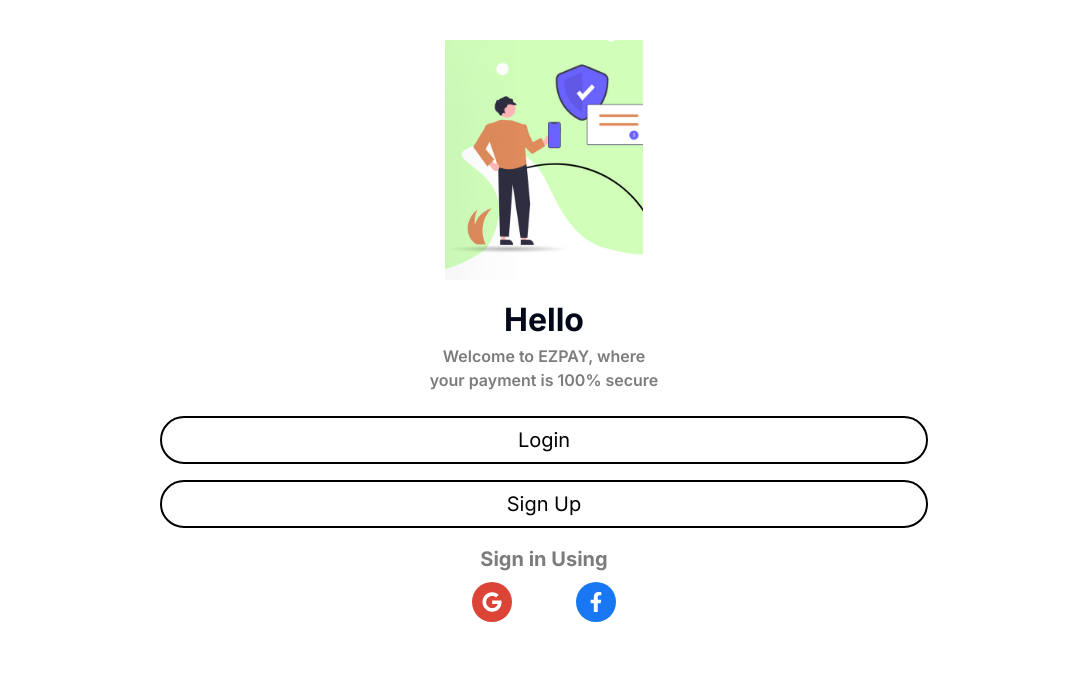
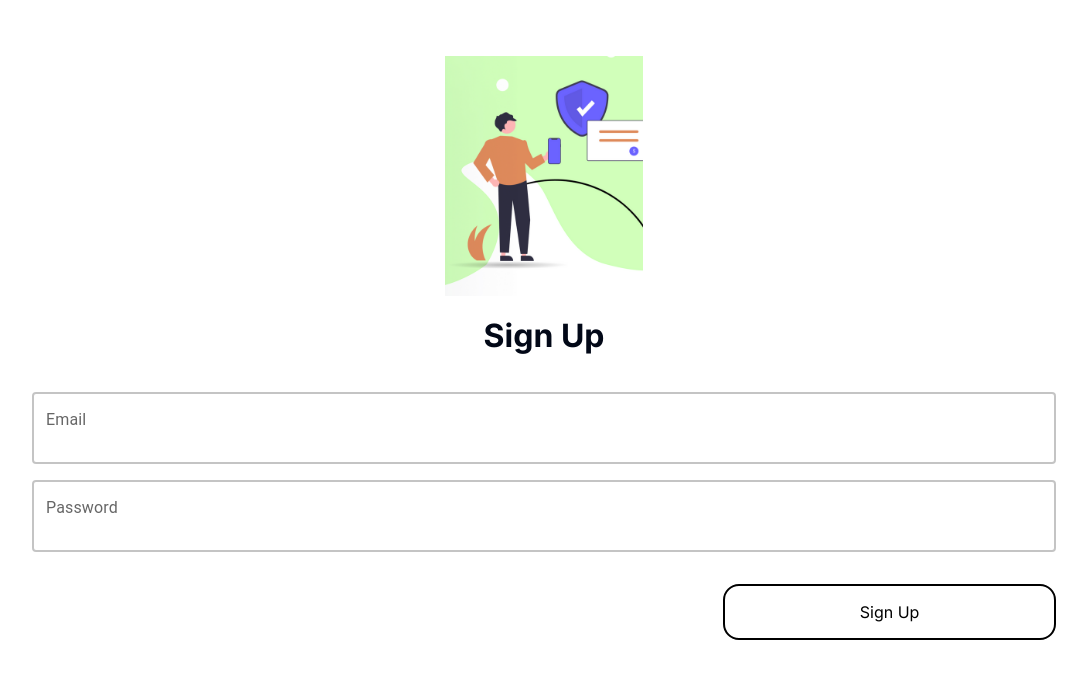
Before and after one commit to ez-pay/ez-pay, a Next.js app: page / in a window 1280 px wide. Shown: the top 678 px of the page, without its empty margins (96-1183 px from the left). Built offline with nearby package versions, Linux system fonts and the light colour scheme; no server answers.

Commit message:
ad authenthication

```diff
--- a/app/authpage/authpage.tsx
+++ b/app/authpage/authpage.tsx
@@ -7,6 +7,7 @@ import { useEffect } from "react";
 
 export default async function AuthPage() {
   const session = await auth();
+  console.log("session is ", session)
   if (session) {
     redirect("/home");
   }
--- a/app/layout.tsx
+++ b/app/layout.tsx
@@ -3,10 +3,10 @@ import type { Metadata } from "next";
 import { Inter, Single_Day } from "next/font/google";
 import Header from "@/components/header";
 import AuthPage from "./authpage/authpage";
-import LoginPage from "./loginpage/loginpage";
-
 import type { NextAuthConfig } from "next-auth";
 import { SupabaseAdapter } from "@auth/supabase-adapter";
+import LoginPage from "@/pages/loginpage";
+import SignUpPage from "@/pages/signuppage";
 
 import Google from "next-auth/providers/google";
 const config = {
@@ -90,8 +90,8 @@ export default function RootLayout({ children }: React.PropsWithChildren) {
           <main className="mx-auto w-full max-w-3xl flex-auto px-4 py-4 sm:px-6 md:py-6">
             {children}
           </main> */}
-          <AuthPage />
-          {/* <LoginPage /> */}
+          {/* <AuthPage /> */}
+          <SignUpPage />
         </div>
       </body>
     </html>
--- /dev/null
+++ b/pages/signuppage.tsx
@@ -0,0 +1,130 @@
+import Image from "next/image";
+import FormControl from "@mui/material/FormControl";
+import InputLabel from "@mui/material/InputLabel";
+import OutlinedInput from "@mui/material/OutlinedInput";
+
+export default function SignUpPage() {
+  return (
+    <div
+      style={{
+        display: "flex",
+        flexDirection: "column",
+        justifyContent: "flex-start",
+        alignItems: "center",
+        minHeight: "100vh",
+      }}
+    >
+      <div
+        style={{
+          height: "7vh",
+        }}
+      ></div>
+      <div
+        style={{
+          display: "flex",
+          justifyContent: "center",
+          alignItems: "start",
+        }}
+      >
+        <div
+          style={{
+            width: "50vw",
+            height: "30vh",
+            position: "relative",
+          }}
+        >
+          <Image
+            src="/welcomeimage.png"
+            alt="Next.js logo"
+            layout="fill"
+            objectFit="contain"
+            priority
+          />
+        </div>
+      </div>
+      <div style={{ height: "2vh" }}></div>
+      <div
+        style={{
+          display: "flex",
+          flexDirection: "row",
+          justifyContent: "center",
+          fontSize: "4vh",
+          fontWeight: "bold",
+          height: "6vh",
+        }}
+      >
+        Sign Up
+      </div>
+      <div style={{ height: "4vh" }}></div>
+      <FormControl>
+        <InputLabel htmlFor="component-outlined">Email</InputLabel>
+        <OutlinedInput
+          id="component-outlined"
+          defaultValue=""
+          label="Name"
+          sx={{
+            width: "80vw",
+            height: "9vh",
+            "& .MuiOutlinedInput-notchedOutline": {
+              borderWidth: "2px",
+            },
+          }}
+        />
+      </FormControl>
+      <div style={{ height: "2vh" }}></div>
+      <FormControl>
+        <InputLabel htmlFor="component-outlined">Password</InputLabel>
+        <OutlinedInput
+          id="component-outlined"
+          defaultValue=""
+          label="password"
+          type="password"
+          sx={{
+            width: "80vw",
+            height: "9vh",
+            "& .MuiOutlinedInput-notchedOutline": {
+              borderWidth: "2px",
+            },
+          }}
+        />
+      </FormControl>
+
+
+      <div style={{ height: "1vh" }}></div>
+      <div
+        style={{
+          height: "3vh",
+          display: "flex",
+          flexDirection: "row",
+          justifyContent: "start",
+          width: "100%",
+        }}
+      >
+        <div style={{ width: "10vw" }}></div>
+
+      </div>
+      <div
+        style={{
+          display: "flex",
+          flexDirection: "row",
+          width: "100%",
+          justifyContent: "end",
+        }}
+      >
+        <button
+          style={{
+            border: "2px solid black",
+            background: "white",
+            color: "black",
+            borderRadius: "2vh",
+            height: "7vh",
+            width: "26vw",
+          }}
+        >
+          Sign Up
+        </button>
+        <div style={{ width: "10vw" }}></div>
+      </div>
+    </div>
+  );
+}
```
Also changed, not shown: auth.ts (+0 -16 lines), pages/loginpage.tsx (renamed from app/loginpage/loginpage.tsx).
